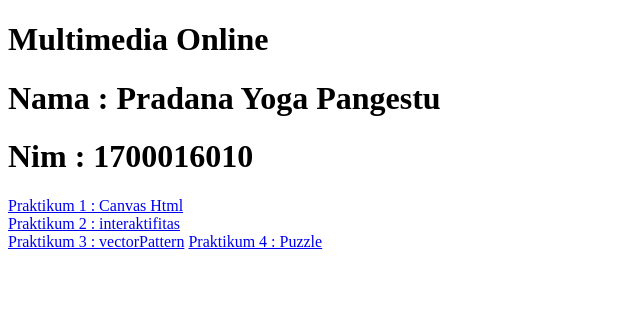
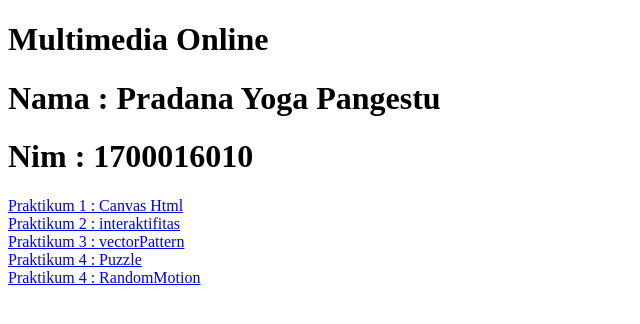
Before and after one commit to pradana1/MultimediaOnline, a plain HTML site: page index.html in a window 1280 px wide. Shown: the whole page, without its empty margins (0-640 px from the left). Drawn offline with Linux system fonts and the light colour scheme.

Commit message:
Update index.html

```diff
--- a/index.html
+++ b/index.html
@@ -11,8 +11,9 @@
 <h1> Nim : 1700016010</h1>
 <a href="canvas.html"> Praktikum 1 : Canvas Html</a><br>
 <a href="interaktifitas.html"> Praktikum 2 : interaktifitas</a><br>
-<a href="vectorPattern.html"> Praktikum 3 : vectorPattern</a>
-<a href="Puzzle.html"> Praktikum 4 : Puzzle </a>
+<a href="vectorPattern.html"> Praktikum 3 : vectorPattern</a><br>
+<a href="Puzzle.html"> Praktikum 4 : Puzzle </a><br>
+<a href="RandomMotion.html"> Praktikum 4 : RandomMotion </a><br>
 
 
 </body>
```
